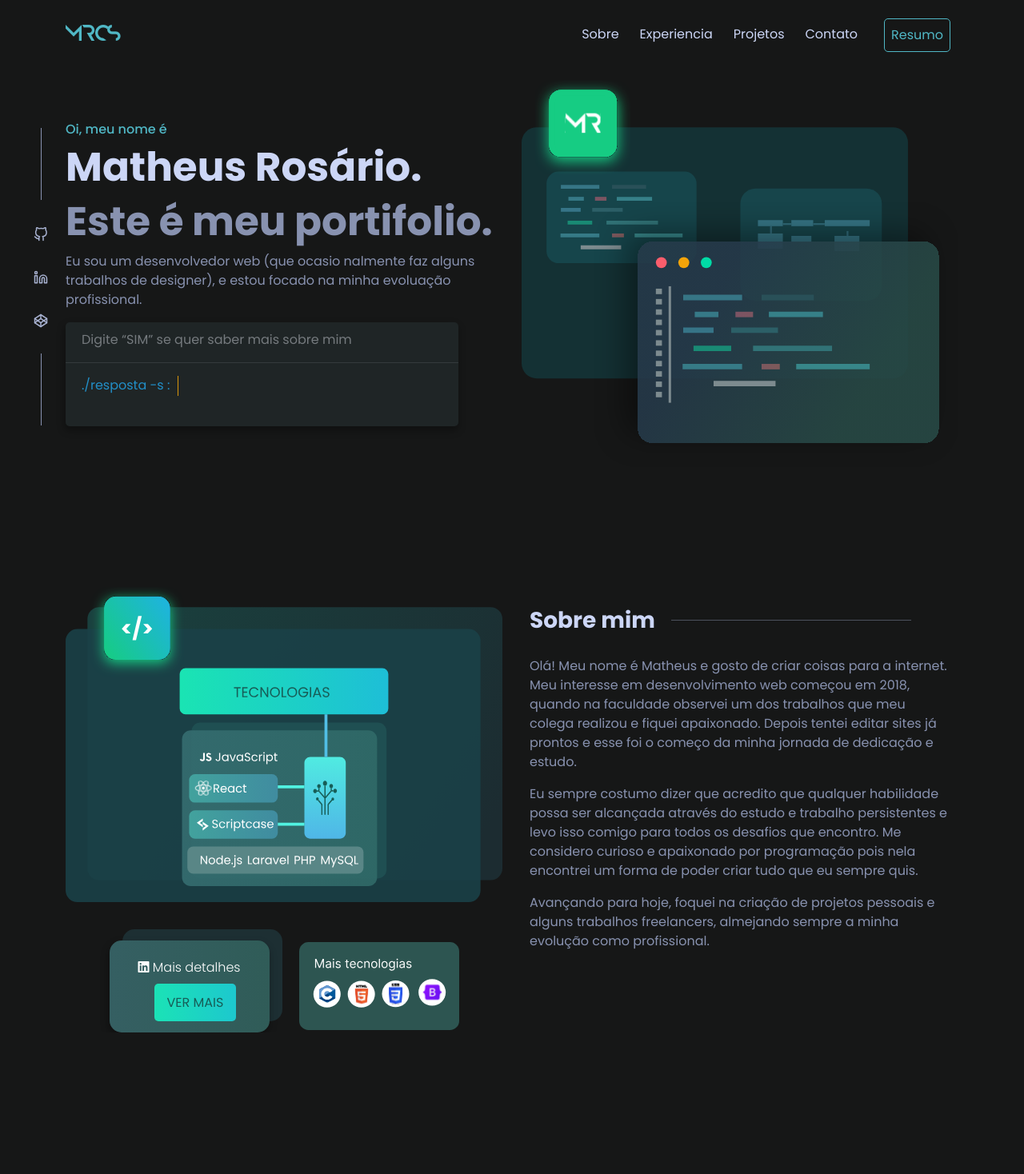
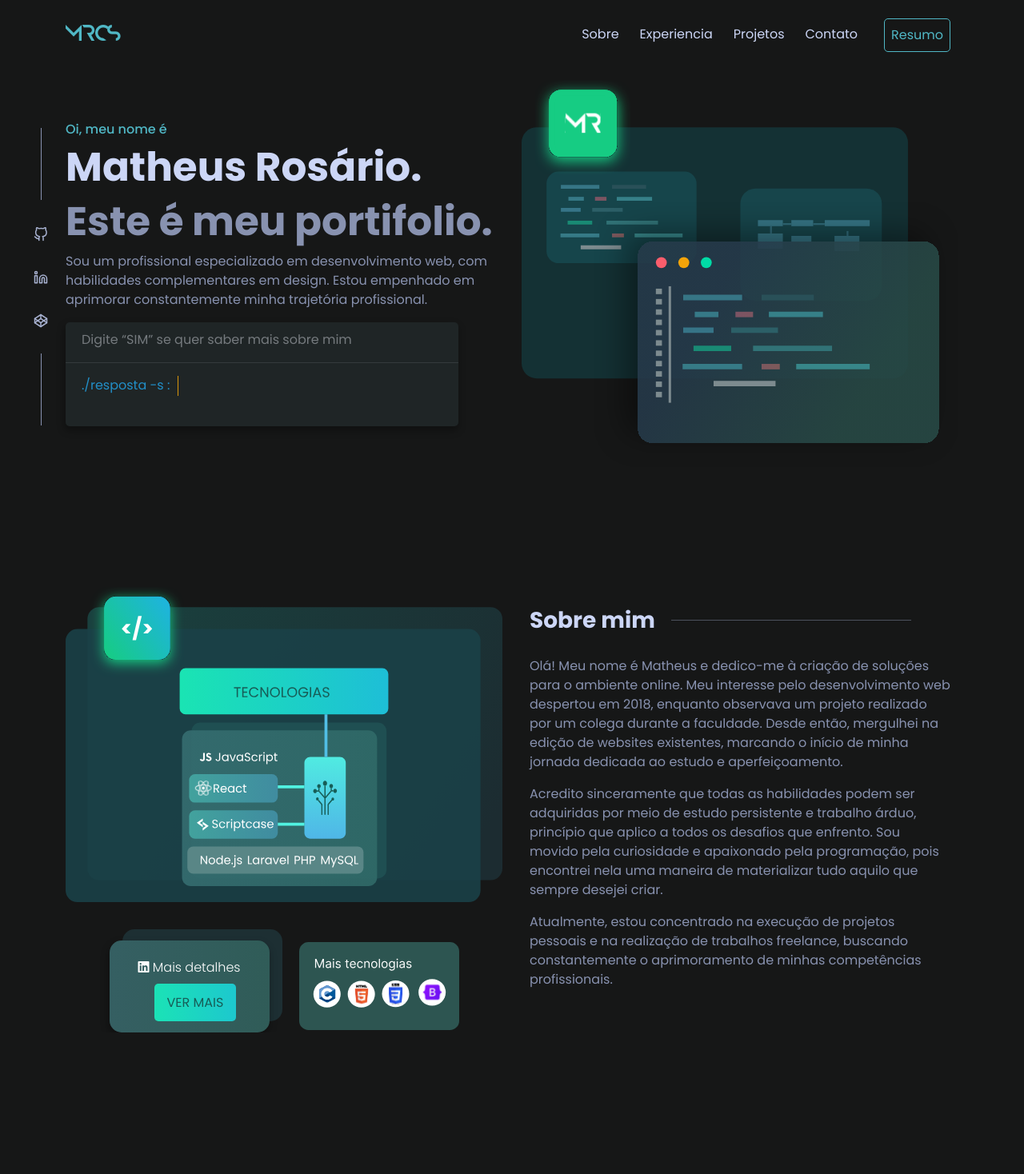
Before and after one commit to Matheusrrcs/PortifolioMR, a React (Create React App) app: page / in a window 1280 px wide. Shown: the top 1468 px of the page at 80% size. Built offline with nearby package versions, Linux system fonts and the light colour scheme.

Commit message:
Textos corrigidos

```diff
--- a/src/comp/about/index.js
+++ b/src/comp/about/index.js
@@ -35,13 +35,16 @@ export default function About() {
                         </div>
                         <div className="text">
                             <p>
-                                Olá! Meu nome é Matheus e gosto de criar coisas para  a internet. Meu interesse em desenvolvimento web começou em 2018, quando na faculdade observei um dos trabalhos que meu colega realizou e fiquei apaixonado. Depois tentei editar sites já prontos e esse foi o começo da minha jornada de dedicação e estudo.
+                                Olá! Meu nome é Matheus e dedico-me à criação de soluções para o ambiente online. Meu interesse pelo desenvolvimento web despertou em 2018, enquanto observava um projeto realizado por um colega durante a faculdade. Desde então, mergulhei na edição de websites existentes, marcando o início de minha jornada dedicada ao estudo e aperfeiçoamento.
+
                             </p>
                             <p>
-                                Eu sempre costumo dizer que acredito que qualquer habilidade possa ser alcançada através do estudo e trabalho persistentes e levo isso comigo para todos os desafios que encontro. Me considero curioso e apaixonado por programação pois nela encontrei um forma de poder criar tudo que eu sempre quis.
 
+                                Acredito sinceramente que todas as habilidades podem ser adquiridas por meio de estudo persistente e trabalho árduo, princípio que aplico a todos os desafios que enfrento. Sou movido pela curiosidade e apaixonado pela programação, pois encontrei nela uma maneira de materializar tudo aquilo que sempre desejei criar.
                             </p>
-                            <p>Avançando para hoje, foquei na criação de projetos pessoais e alguns trabalhos freelancers, almejando sempre a minha evolução como profissional.</p>
+                            <p>
+                                Atualmente, estou concentrado na execução de projetos pessoais e na realização de trabalhos freelance, buscando constantemente o aprimoramento de minhas competências profissionais.
+                            </p>
                         </div>
                     </div>
                 </div>
--- a/src/comp/begin/index.js
+++ b/src/comp/begin/index.js
@@ -69,9 +69,7 @@ export default function Begin() {
                                 </div>
                                 <div className="apresentation fade-up-text">
                                     <p>
-                                        Eu sou um desenvolvedor web (que ocasio nalmente  faz alguns
-                                        trabalhos de designer), e estou focado na minha evoluação
-                                        profissional.
+                                    Sou um profissional especializado em desenvolvimento web, com habilidades complementares em design. Estou empenhado em aprimorar constantemente minha trajetória profissional.
                                     </p>
                                 </div>
 
--- a/src/comp/contato/index.js
+++ b/src/comp/contato/index.js
@@ -2,7 +2,7 @@ import "../contato/contato.css"
 
 export default function Contato() {
   return (
-    <section className="contato pt"  id='contato'>
+    <section className="contato pt" id='contato'>
 
       <header className="container" data-aos="fade-up">
 
@@ -19,7 +19,8 @@ export default function Contato() {
 
               <div className="text">
                 <p>
-                  Estou interessado em oportunidades de trabalho. No entanto, se você tiver outra solicitação ou pergunta, não hesite em mandar um email.
+
+                  Estou aberto a oportunidades de trabalho. No entanto, caso haja qualquer outra solicitação ou pergunta, sinta-se à vontade para entrar em contato por meio de e-mail.
                 </p>
               </div>
             </div>
```
